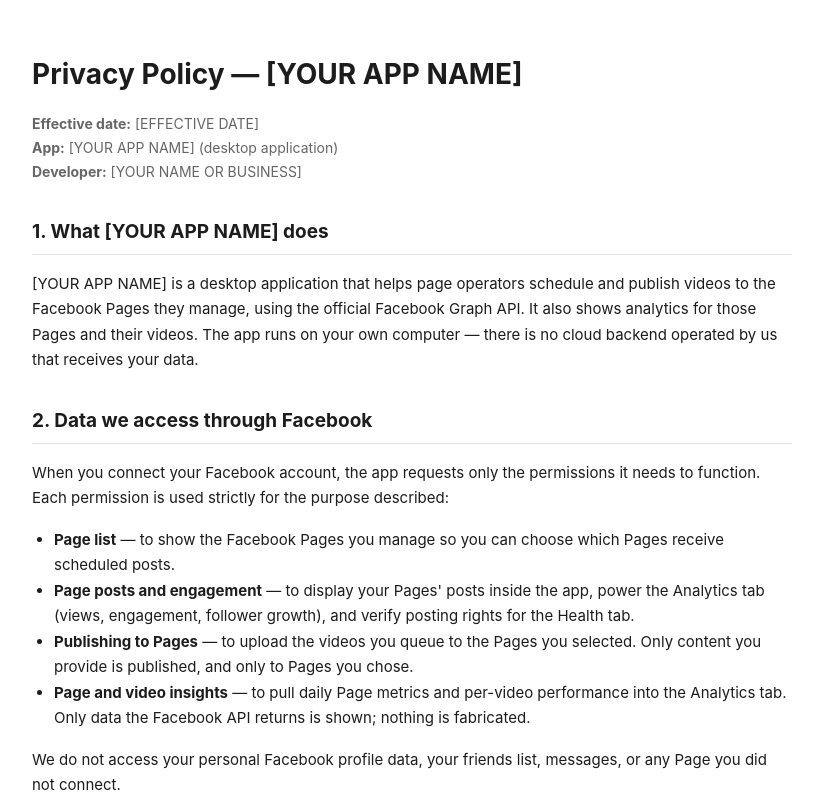
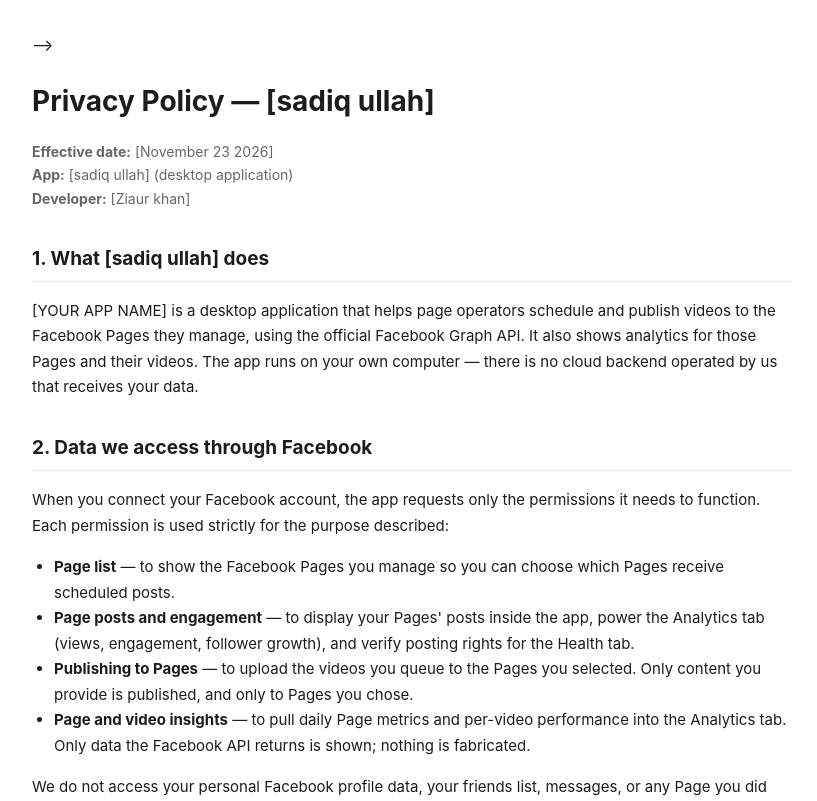
Before and after one commit to sadiqautomation1-cpu/sadiq-ullah-, a plain HTML site: page index.html in a window 1280 px wide. Shown: the top 801 px of the page, without its empty margins (228-1045 px from the left). Drawn offline with Linux system fonts and the light colour scheme.

Commit message:
Update index.html

```diff
--- a/index.html
+++ b/index.html
@@ -1,41 +1,9 @@
-<!DOCTYPE html>
-<!--
-  ============================================================
-  PRIVACY POLICY TEMPLATE — FOR STUDENTS CREATING THEIR OWN
-  FACEBOOK APP (page management / video uploading app)
-  ============================================================
-  HOW TO USE THIS FILE (these instructions are invisible on
-  the published page — only you see them here):
-
-  1. Replace EVERYTHING in [SQUARE BRACKETS] with your own
-     details. There are 4 things to fill in:
-       [YOUR APP NAME]          — the Display name of your app
-                                  in the Meta dashboard
-       [YOUR NAME OR BUSINESS]  — your name, or your business
-                                  name if you have one
-       [YOUR CONTACT EMAIL]     — an email you actually check
-                                  (appears twice — replace both)
-       [EFFECTIVE DATE]         — today's date
-  2. Do NOT delete any section. Meta checks that the policy
-     covers what data the app accesses and how to delete it.
-  3. HOST IT FREE (no domain needed), then paste the link in
-     the Meta dashboard field "Privacy policy URL":
-       • GitHub Pages: create a free repo, upload this file,
-         enable Pages — your link looks like
-         https://[username].github.io/[repo]/privacy-policy.html
-       • Netlify Drop: drag this file onto drop.netlify.com —
-         you get a free link instantly
-       • Google Sites: create a free site, paste this text in
-  4. This file is already named index.html — upload it as-is,
-     or share this repo so students can FORK it and edit it
-     online (pencil icon) without downloading anything.
-  ============================================================
 -->
 <html lang="en">
 <head>
 <meta charset="UTF-8">
 <meta name="viewport" content="width=device-width, initial-scale=1.0">
-<title>Privacy Policy — [YOUR APP NAME]</title>
+<title>Privacy Policy — [sadiq ullah ]</title>
 <style>
   body { font-family: -apple-system, "Segoe UI", Roboto, Arial, sans-serif; line-height: 1.7; color: #1c1c1c; max-width: 760px; margin: 0 auto; padding: 32px 20px 64px; }
   h1 { font-size: 28px; margin-bottom: 4px; }
@@ -48,12 +16,12 @@
 </head>
 <body>
 
-<h1>Privacy Policy — [YOUR APP NAME]</h1>
-<p class="meta"><strong>Effective date:</strong> [EFFECTIVE DATE]<br>
-<strong>App:</strong> [YOUR APP NAME] (desktop application)<br>
-<strong>Developer:</strong> [YOUR NAME OR BUSINESS]</p>
+<h1>Privacy Policy — [sadiq ullah]</h1>
+<p class="meta"><strong>Effective date:</strong> [November 23 2026]<br>
+<strong>App:</strong> [sadiq ullah] (desktop application)<br>
+<strong>Developer:</strong> [Ziaur khan]</p>
 
-<h2>1. What [YOUR APP NAME] does</h2>
+<h2>1. What [sadiq ullah] does</h2>
 <p>[YOUR APP NAME] is a desktop application that helps page operators schedule and publish videos to the Facebook Pages they manage, using the official Facebook Graph API. It also shows analytics for those Pages and their videos. The app runs on your own computer — there is no cloud backend operated by us that receives your data.</p>
 
 <h2>2. Data we access through Facebook</h2>
@@ -92,7 +60,7 @@
 <ul>
   <li><strong>In the app:</strong> disconnect Facebook in the app settings — this deletes the stored access tokens. Uninstalling the app, or deleting the app's data folder, removes the local database including queue history and analytics snapshots.</li>
   <li><strong>On Facebook:</strong> go to Facebook Settings → Apps and Websites → remove "[YOUR APP NAME]". This revokes the app's access immediately; any data Facebook holds is governed by Facebook's own Data Policy.</li>
-  <li><strong>By request:</strong> email us at <a href="mailto:[YOUR CONTACT EMAIL]">[YOUR CONTACT EMAIL]</a> with the subject "Data Deletion Request" and we will confirm what local data to remove and guide you through it.</li>
+  <li><strong>By request:</strong> email us at <a href="mailto:[sadiqautomation1@gmail.com]">[YOUR CONTACT EMAIL]</a> with the subject "Data Deletion Request" and we will confirm what local data to remove and guide you through it.</li>
 </ul>
 
 <h2>7. Children's privacy</h2>
@@ -104,9 +72,9 @@
 <h2>9. Contact</h2>
 <p>For privacy questions or data requests, contact:<br>
 [YOUR NAME OR BUSINESS]<br>
-Email: <a href="mailto:[YOUR CONTACT EMAIL]">[YOUR CONTACT EMAIL]</a></p>
+Email: <a href="mailto:[sadiqautomation1@gmail.com]">[YOUR CONTACT EMAIL]</a></p>
 
-<p class="brand">[YOUR APP NAME] · [YOUR NAME OR BUSINESS]</p>
+<p class="brand">[sadiq ullah] · [ziaur khan]</p>
 
 </body>
 </html>
```
